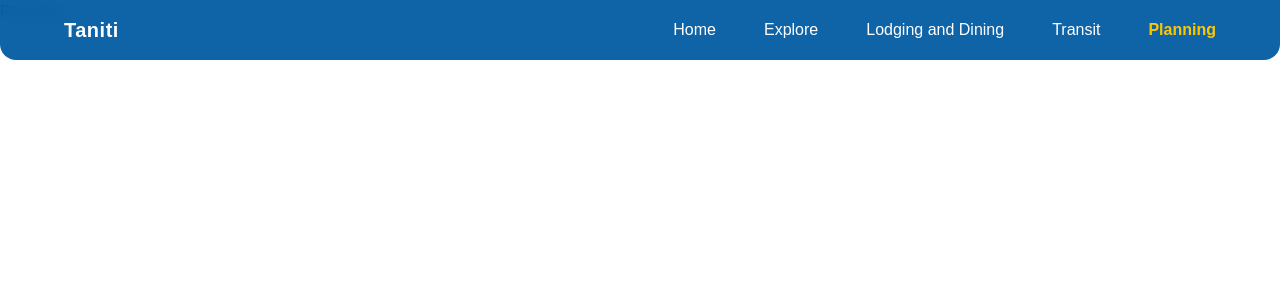
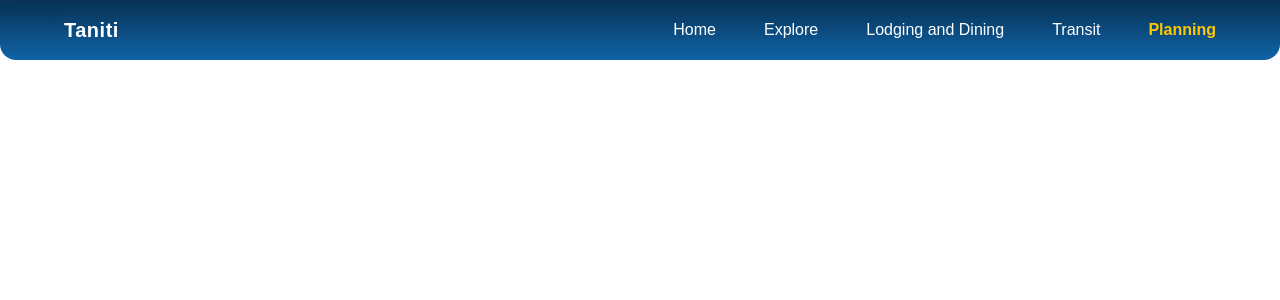
Before and after one commit to cushinga33/taniti-tourism-site, a React (Vite) app: page /planning in a window 1280 px wide. Shown: the top 300 px of the page. Built offline with nearby package versions, Linux system fonts and the light colour scheme; a web font is replaced by a local one.

Commit message:
Tiny tweak

```diff
--- a/src/components/Navbar.tsx
+++ b/src/components/Navbar.tsx
@@ -44,7 +44,7 @@ export default function Navbar() {
 
     return (
         <nav
-            className={`fixed top-0 z-[100] w-full px-6 py-4 text-white transition-all duration-300 ${
+            className={`fixed top-0 z-[100] w-full px-6 py-4 text-white transition-all duration-300 bg-gradient-to-b from-black/50 to-transparent ${
                 hasSolidBackground
                     ? 'bg-[#035ba3]/95 backdrop-blur-sm rounded-b-2xl'
                     : 'bg-transparent'
```
